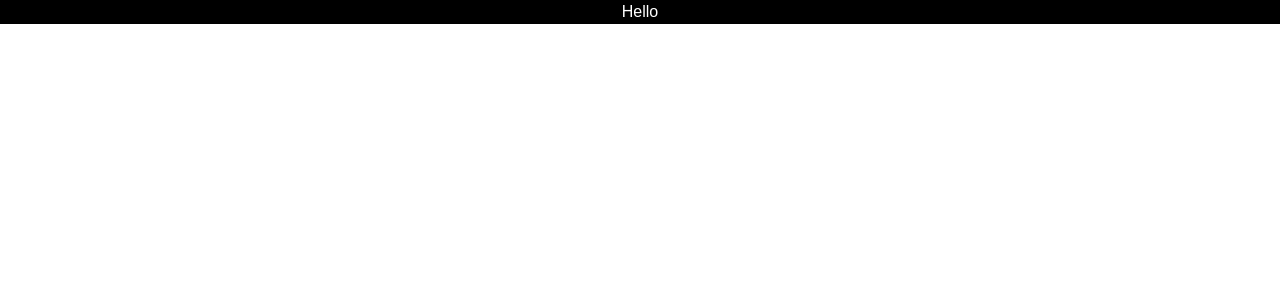
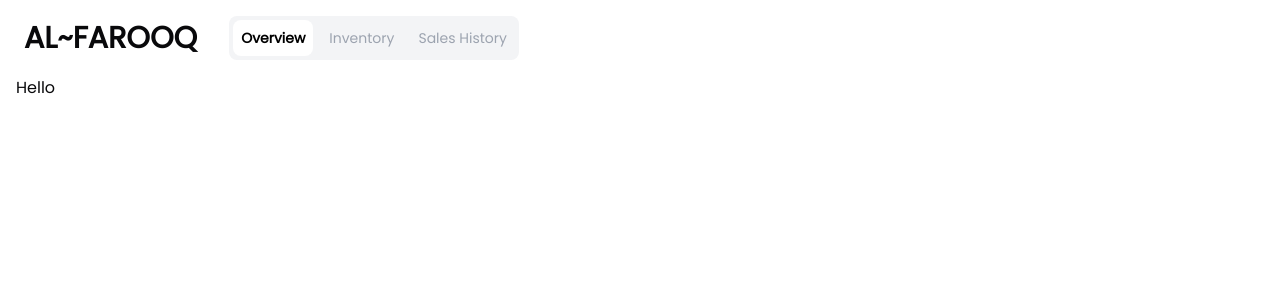
Before and after one commit to mmaazkhanhere/bin-imtiaz, a Next.js app: page / in a window 1280 px wide. Shown: the top 300 px of the page. Built offline with nearby package versions, Linux system fonts and the light colour scheme.

Commit message:
navbar created

```diff
--- a/app/layout.tsx
+++ b/app/layout.tsx
@@ -1,8 +1,15 @@
 import type { Metadata } from "next";
 import { ClerkProvider } from "@clerk/nextjs";
 
+import { Poppins } from "next/font/google";
+
 import "./globals.css";
+import Navbar from "@/components/navbar";
 
+const poppins = Poppins({
+  subsets: ["latin"],
+  weight: "400"
+});
 
 export const metadata: Metadata = {
   title: "Al Farooq",
@@ -19,7 +26,9 @@
     <ClerkProvider>
       <html lang="en">
         <body
+        className={`${poppins.className} px-4`}
         >
+          <Navbar />
           {children}
         </body>
       </html>
--- a/app/page.tsx
+++ b/app/page.tsx
@@ -2,7 +2,7 @@
 
 export default function Home() {
   return (
-  <main className='bg-black text-white text-center'>
+  <main >
     Hello
   </main>
   )
--- /dev/null
+++ b/components/logo.tsx
@@ -0,0 +1,9 @@
+import React from 'react'
+
+const Logo = () => {
+  return (
+    <div className='text-2xl md:text-3xl font-black uppercase'>Al~Farooq</div>
+  )
+}
+
+export default Logo
--- /dev/null
+++ b/components/navbar.tsx
@@ -0,0 +1,20 @@
+import React from 'react'
+import Logo from './logo'
+import NavigationMenu from './navigation-menu'
+import { UserButton } from '@clerk/nextjs'
+
+
+const Navbar = () => {
+  return (
+    <header className='flex items-center justify-between w-full px-2 py-4'>
+        <div className='flex items-center gap-x-8'>
+            <Logo />
+            <NavigationMenu/>
+        </div>
+
+        <UserButton />
+    </header>
+  )
+}
+
+export default Navbar
--- /dev/null
+++ b/components/navigation-item.tsx
@@ -0,0 +1,36 @@
+"use client"
+
+import React from 'react'
+import clsx from 'clsx'
+import { usePathname, useRouter } from 'next/navigation'
+
+type Props = {
+    label: string;
+    href: string;
+}
+
+const NavigationItem = ({label, href}: Props) => {
+
+   const pathname = usePathname();
+   const router = useRouter();
+
+   const isActive = pathname.includes(href);
+
+   const handleNavigation = () => {
+     router.push(href);
+   }
+
+  return (
+    <button
+    className={clsx(
+        'p-2 text-sm',
+        isActive ? "bg-white text-black rounded-lg font-semibold" : "text-gray-400 font-medium"
+    )}
+    onClick={handleNavigation}
+    >
+        {label}
+    </button>
+  )
+}
+
+export default NavigationItem
--- /dev/null
+++ b/components/navigation-menu.tsx
@@ -0,0 +1,40 @@
+"use client"
+import React from 'react'
+import NavigationItem from './navigation-item'
+
+const menuItems = [
+    {
+        label: 'Overview',
+        href: '/',
+    },
+    {
+        label: 'Inventory',
+        href: '/inventory',
+    },
+    {
+        label: 'Sales History',
+        href: '/sales',
+    },
+]
+
+
+const NavigationMenu = () => {
+
+
+
+  return (
+    <nav className='flex items-center justify-between p-1 gap-x-2 bg-gray-100 w-full rounded-lg'>
+        {
+            menuItems.map((menu)=>(
+                <NavigationItem
+                key={menu.href}
+                label={menu.label}
+                href={menu.href}
+                />
+            ))
+        }
+    </nav>
+  )
+}
+
+export default NavigationMenu
--- /dev/null
+++ b/components/ui/button.tsx
@@ -0,0 +1,57 @@
+import * as React from "react"
+import { Slot } from "@radix-ui/react-slot"
+import { cva, type VariantProps } from "class-variance-authority"
+
+import { cn } from "@/lib/utils"
+
+const buttonVariants = cva(
+  "inline-flex items-center justify-center gap-2 whitespace-nowrap rounded-md text-sm font-medium transition-colors focus-visible:outline-none focus-visible:ring-1 focus-visible:ring-ring disabled:pointer-events-none disabled:opacity-50 [&_svg]:pointer-events-none [&_svg]:size-4 [&_svg]:shrink-0",
+  {
+    variants: {
+      variant: {
+        default:
+          "bg-primary text-primary-foreground shadow hover:bg-primary/90",
+        destructive:
+          "bg-destructive text-destructive-foreground shadow-sm hover:bg-destructive/90",
+        outline:
+          "border border-input bg-background shadow-sm hover:bg-accent hover:text-accent-foreground",
+        secondary:
+          "bg-secondary text-secondary-foreground shadow-sm hover:bg-secondary/80",
+        ghost: "hover:bg-accent hover:text-accent-foreground",
+        link: "text-primary underline-offset-4 hover:underline",
+      },
+      size: {
+        default: "h-9 px-4 py-2",
+        sm: "h-8 rounded-md px-3 text-xs",
+        lg: "h-10 rounded-md px-8",
+        icon: "h-9 w-9",
+      },
+    },
+    defaultVariants: {
+      variant: "default",
+      size: "default",
+    },
+  }
+)
+
+export interface ButtonProps
+  extends React.ButtonHTMLAttributes<HTMLButtonElement>,
+    VariantProps<typeof buttonVariants> {
+  asChild?: boolean
+}
+
+const Button = React.forwardRef<HTMLButtonElement, ButtonProps>(
+  ({ className, variant, size, asChild = false, ...props }, ref) => {
+    const Comp = asChild ? Slot : "button"
+    return (
+      <Comp
+        className={cn(buttonVariants({ variant, size, className }))}
+        ref={ref}
+        {...props}
+      />
+    )
+  }
+)
+Button.displayName = "Button"
+
+export { Button, buttonVariants }
--- /dev/null
+++ b/helpers/user-check.ts
@@ -0,0 +1,4 @@
+
+export const isAdmin = async(userId: string) =>{
+    return process.env.NEXT_ADMIN_ID === userId;
+}
--- a/package.json
+++ b/package.json
@@ -12,6 +12,7 @@
     "@clerk/nextjs": "^5.7.5",
     "@prisma/client": "^5.21.1",
     "@radix-ui/react-icons": "^1.3.0",
+    "@radix-ui/react-slot": "^1.1.0",
     "class-variance-authority": "^0.7.0",
     "clsx": "^2.1.1",
     "lucide-react": "^0.453.0",
```
Also changed, not shown: 2 other files (tests, documents, lock files or other folders).
